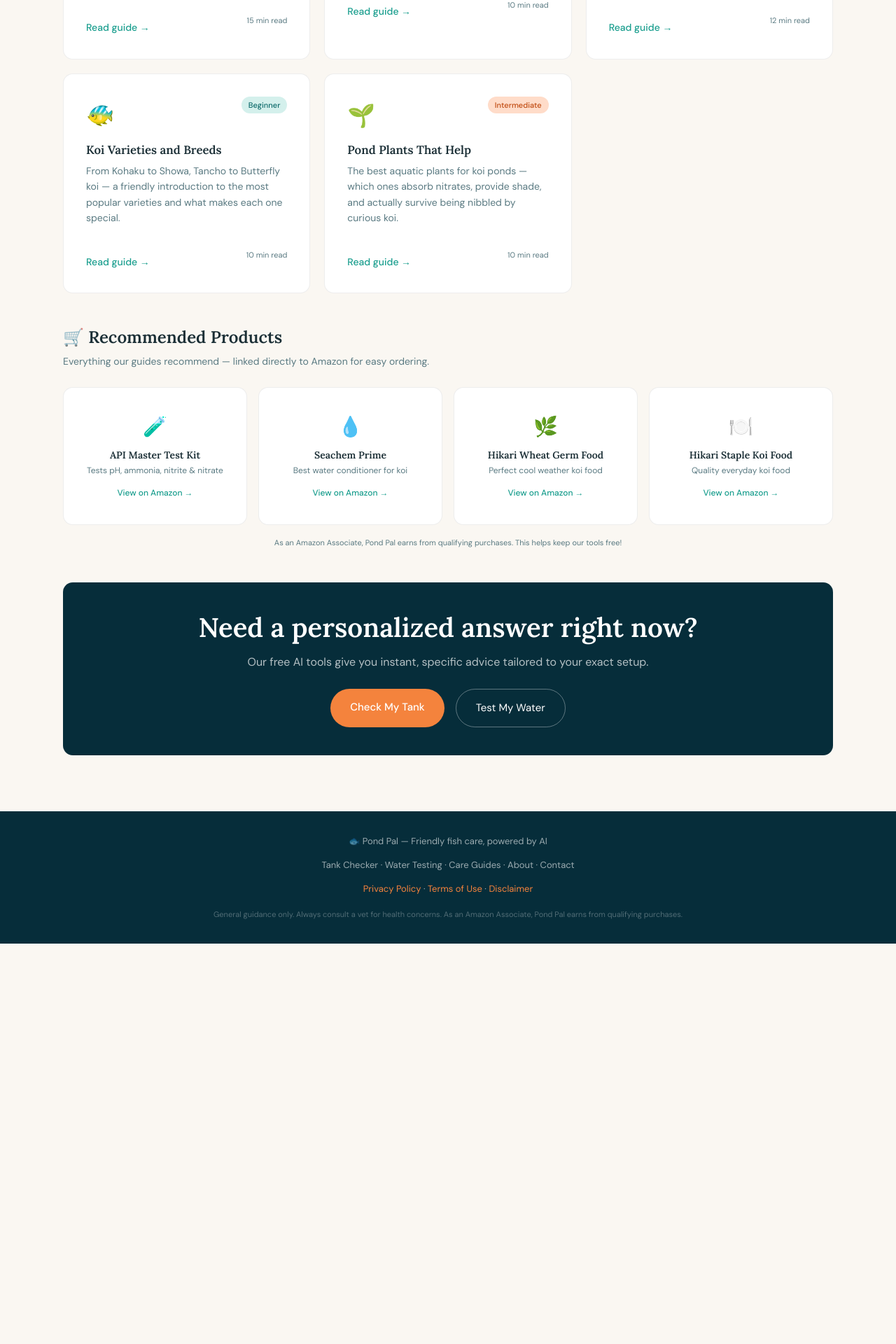
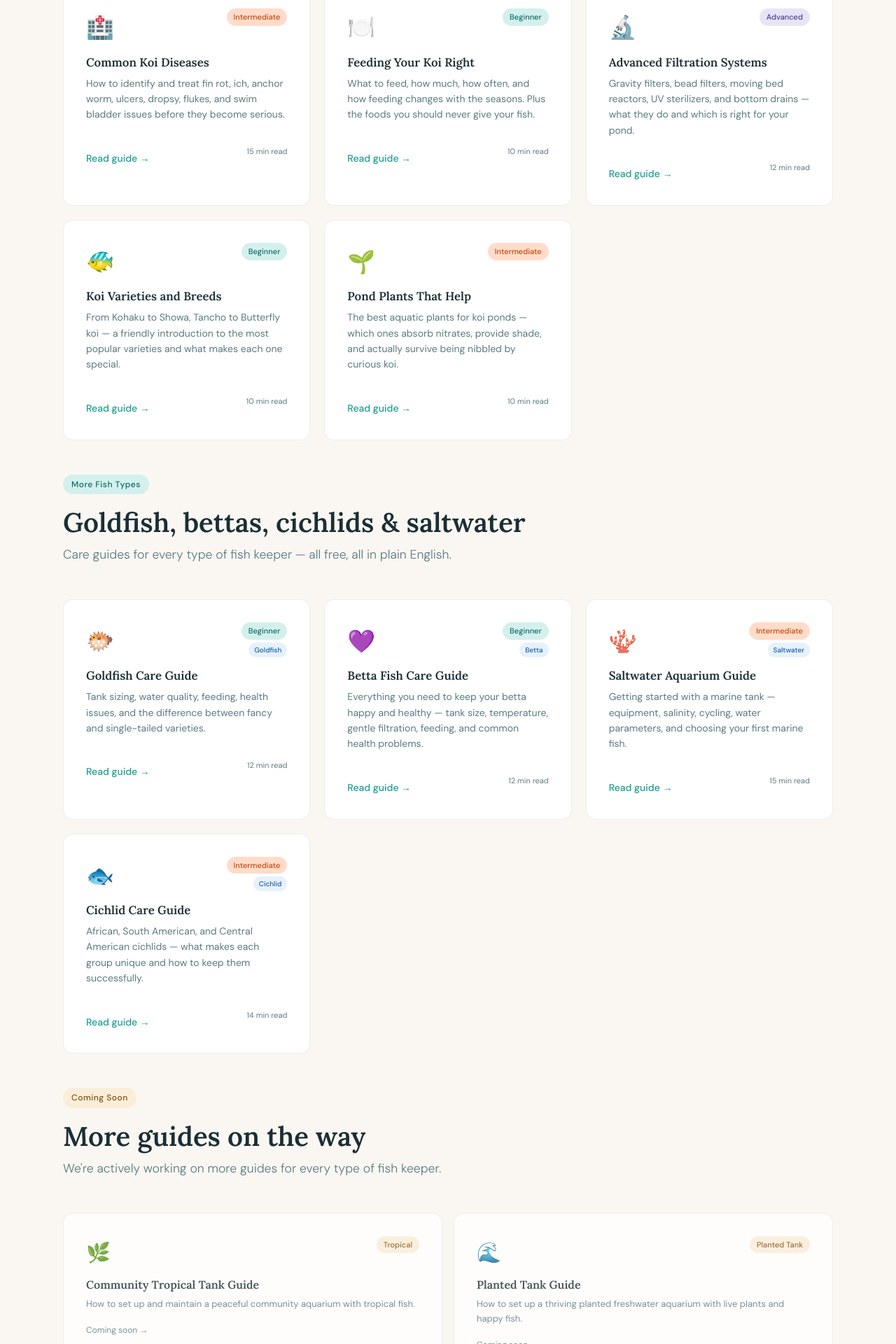
Before and after one commit to pondpal/pondpal, a Next.js app in the folder pondpal/: page /care-guides in a window 1280 px wide. Shown: the part 880-2800 px from the top of the page at 70% size. Before the commit the page ends 2228 px from the top, so only its background shows below. Built offline with nearby package versions, Linux system fonts and the light colour scheme.

Commit message:
Add files via upload

```diff
--- a/pondpal/pages/care-guides.js
+++ b/pondpal/pages/care-guides.js
@@ -1,21 +1,33 @@
 import Head from 'next/head'
 import Link from 'next/link'
 
-const guides = [
-  { emoji: '🐣', title: 'Getting Started with Koi', desc: 'Everything a first-time koi keeper needs to know — pond size, filtration, the nitrogen cycle, choosing fish, and what to expect in year one.', level: 'Beginner', levelColor: '#d4f0ec', levelText: '#0e6b6b', slug: '/guides/getting-started', time: '10 min read' },
-  { emoji: '💧', title: 'Understanding Water Chemistry', desc: 'A plain-English guide to pH, ammonia, nitrite, nitrate, KH and GH — what they mean, why they matter, and what to do when readings are off.', level: 'Beginner', levelColor: '#d4f0ec', levelText: '#0e6b6b', slug: '/guides/water-chemistry', time: '12 min read' },
-  { emoji: '🌡️', title: 'Seasonal Pond Care', desc: 'How to care for your koi through spring, summer, autumn, and winter — including when to stop feeding and how to winterize safely.', level: 'Intermediate', levelColor: '#ffdcc9', levelText: '#c04a10', slug: '/guides/seasonal-care', time: '12 min read' },
-  { emoji: '🏥', title: 'Common Koi Diseases', desc: 'How to identify and treat fin rot, ich, anchor worm, ulcers, dropsy, flukes, and swim bladder issues before they become serious problems.', level: 'Intermediate', levelColor: '#ffdcc9', levelText: '#c04a10', slug: '/guides/koi-diseases', time: '15 min read' },
-  { emoji: '🍽️', title: 'Feeding Your Koi Right', desc: 'What to feed, how much, how often, and how feeding changes with the seasons. Plus the foods you should never give your fish.', level: 'Beginner', levelColor: '#d4f0ec', levelText: '#0e6b6b', slug: '/guides/feeding', time: '10 min read' },
-  { emoji: '🔬', title: 'Advanced Filtration Systems', desc: 'Gravity filters, bead filters, moving bed reactors, UV sterilizers, and bottom drains — what they do and which is right for your pond.', level: 'Advanced', levelColor: '#e8e4f8', levelText: '#4a3d8f', slug: '/guides/filtration', time: '12 min read' },
-  { emoji: '🐠', title: 'Koi Varieties and Breeds', desc: 'From Kohaku to Showa, Tancho to Butterfly koi — a friendly introduction to the most popular varieties and what makes each one special.', level: 'Beginner', levelColor: '#d4f0ec', levelText: '#0e6b6b', slug: '/guides/koi-varieties', time: '10 min read' },
-  { emoji: '🌱', title: 'Pond Plants That Help', desc: 'The best aquatic plants for koi ponds — which ones absorb nitrates, provide shade, and actually survive being nibbled by curious koi.', level: 'Intermediate', levelColor: '#ffdcc9', levelText: '#c04a10', slug: '/guides/pond-plants', time: '10 min read' },
+const koiGuides = [
+  { emoji: '🐣', title: 'Getting Started with Koi', desc: 'Everything a first-time koi keeper needs to know — pond size, filtration, the nitrogen cycle, choosing fish, and what to expect in year one.', level: 'Beginner', levelColor: '#d4f0ec', levelText: '#0e6b6b', slug: '/guides/getting-started', time: '10 min' },
+  { emoji: '💧', title: 'Understanding Water Chemistry', desc: 'A plain-English guide to pH, ammonia, nitrite, nitrate, KH and GH — what they mean, why they matter, and what to do when readings are off.', level: 'Beginner', levelColor: '#d4f0ec', levelText: '#0e6b6b', slug: '/guides/water-chemistry', time: '12 min' },
+  { emoji: '🌡️', title: 'Seasonal Pond Care', desc: 'How to care for your koi through spring, summer, autumn, and winter — including when to stop feeding and how to winterize safely.', level: 'Intermediate', levelColor: '#ffdcc9', levelText: '#c04a10', slug: '/guides/seasonal-care', time: '12 min' },
+  { emoji: '🏥', title: 'Common Koi Diseases', desc: 'How to identify and treat fin rot, ich, anchor worm, ulcers, dropsy, flukes, and swim bladder issues before they become serious.', level: 'Intermediate', levelColor: '#ffdcc9', levelText: '#c04a10', slug: '/guides/koi-diseases', time: '15 min' },
+  { emoji: '🍽️', title: 'Feeding Your Koi Right', desc: 'What to feed, how much, how often, and how feeding changes with the seasons. Plus the foods you should never give your fish.', level: 'Beginner', levelColor: '#d4f0ec', levelText: '#0e6b6b', slug: '/guides/feeding', time: '10 min' },
+  { emoji: '🔬', title: 'Advanced Filtration Systems', desc: 'Gravity filters, bead filters, moving bed reactors, UV sterilizers, and bottom drains — what they do and which is right for your pond.', level: 'Advanced', levelColor: '#e8e4f8', levelText: '#4a3d8f', slug: '/guides/filtration', time: '12 min' },
+  { emoji: '🐠', title: 'Koi Varieties and Breeds', desc: 'From Kohaku to Showa, Tancho to Butterfly koi — a friendly introduction to the most popular varieties and what makes each one special.', level: 'Beginner', levelColor: '#d4f0ec', levelText: '#0e6b6b', slug: '/guides/koi-varieties', time: '10 min' },
+  { emoji: '🌱', title: 'Pond Plants That Help', desc: 'The best aquatic plants for koi ponds — which ones absorb nitrates, provide shade, and actually survive being nibbled by curious koi.', level: 'Intermediate', levelColor: '#ffdcc9', levelText: '#c04a10', slug: '/guides/pond-plants', time: '10 min' },
+]
+
+const otherGuides = [
+  { emoji: '🐡', title: 'Goldfish Care Guide', desc: 'Tank sizing, water quality, feeding, health issues, and the difference between fancy and single-tailed varieties.', level: 'Beginner', levelColor: '#d4f0ec', levelText: '#0e6b6b', slug: '/guides/goldfish', time: '12 min', category: 'Goldfish' },
+  { emoji: '💜', title: 'Betta Fish Care Guide', desc: 'Everything you need to keep your betta happy and healthy — tank size, temperature, gentle filtration, feeding, and common health problems.', level: 'Beginner', levelColor: '#d4f0ec', levelText: '#0e6b6b', slug: '/guides/betta', time: '12 min', category: 'Betta' },
+  { emoji: '🪸', title: 'Saltwater Aquarium Guide', desc: 'Getting started with a marine tank — equipment, salinity, cycling, water parameters, and choosing your first marine fish.', level: 'Intermediate', levelColor: '#ffdcc9', levelText: '#c04a10', slug: '/guides/saltwater', time: '15 min', category: 'Saltwater' },
+  { emoji: '🐟', title: 'Cichlid Care Guide', desc: 'African, South American, and Central American cichlids — what makes each group unique and how to keep them successfully.', level: 'Intermediate', levelColor: '#ffdcc9', levelText: '#c04a10', slug: '/guides/cichlids', time: '14 min', category: 'Cichlid' },
+]
+
+const comingGuides = [
+  { emoji: '🌿', title: 'Community Tropical Tank Guide', desc: 'How to set up and maintain a peaceful community aquarium with tropical fish.', category: 'Tropical' },
+  { emoji: '🌊', title: 'Planted Tank Guide', desc: 'How to set up a thriving planted freshwater aquarium with live plants and happy fish.', category: 'Planted Tank' },
 ]
 
 const products = [
   { name: 'API Master Test Kit', desc: 'Tests pH, ammonia, nitrite & nitrate', url: 'https://www.amazon.com/dp/B000255NCI?tag=pondpal20-20', emoji: '🧪' },
-  { name: 'Seachem Prime', desc: 'Best water conditioner for koi', url: 'https://www.amazon.com/dp/B00025694O?tag=pondpal20-20', emoji: '💧' },
-  { name: 'Hikari Wheat Germ Food', desc: 'Perfect cool weather koi food', url: 'https://www.amazon.com/dp/B0002DHYDI?tag=pondpal20-20', emoji: '🌿' },
+  { name: 'Seachem Prime', desc: 'Best water conditioner for all tanks', url: 'https://www.amazon.com/dp/B00025694O?tag=pondpal20-20', emoji: '💧' },
+  { name: 'Hikari Wheat Germ Koi Food', desc: 'Perfect cool weather koi food', url: 'https://www.amazon.com/dp/B0002DHYDI?tag=pondpal20-20', emoji: '🌿' },
   { name: 'Hikari Staple Koi Food', desc: 'Quality everyday koi food', url: 'https://www.amazon.com/dp/B0002562MK?tag=pondpal20-20', emoji: '🍽️' },
 ]
 
@@ -23,9 +35,9 @@ export default function CareGuides() {
   return (
     <>
       <Head>
-        <title>Koi and Pond Care Guides — Pond Pal</title>
-        <meta name="description" content="Free koi and pond care guides for all experience levels — from beginner basics to advanced filtration. Written in plain English by Pond Pal." />
-        <link rel="icon" href="/favicon.ico" />
+        <title>Fish & Aquarium Care Guides — Pond Pal</title>
+        <meta name="description" content="Free fish and aquarium care guides for all experience levels — koi, goldfish, betta, cichlids, saltwater, and more. Plain English advice for every fish keeper." />
+        <link rel="icon" href="/favicon.svg" type="image/svg+xml" />
       </Head>
 
       <nav className="nav">
@@ -34,6 +46,7 @@ export default function CareGuides() {
           <li><Link href="/tank-checker">Tank Checker</Link></li>
           <li><Link href="/water-chemistry">Water Testing</Link></li>
           <li><Link href="/care-guides">Care Guides</Link></li>
+          <li><Link href="/blog">Blog</Link></li>
           <li><Link href="/about">About</Link></li>
           <li><Link href="/contact">Contact</Link></li>
         </ul>
@@ -41,33 +54,81 @@ export default function CareGuides() {
 
       <div className="tool-hero">
         <h1>📖 Care Guides</h1>
-        <p>Helpful guides for every stage of your fish keeping journey — beginner to expert</p>
+        <p>Friendly guides for koi, goldfish, bettas, cichlids, saltwater fish, and more</p>
       </div>
 
       <section className="section" style={{ background: 'var(--cream)' }}>
         <div className="section-inner">
-          <div style={{ display: 'grid', gridTemplateColumns: 'repeat(auto-fit, minmax(300px, 1fr))', gap: '1.25rem' }}>
-            {guides.map((g, i) => (
+
+          <span className="section-tag">Koi & Pond Guides</span>
+          <h2 style={{ marginBottom: '0.5rem' }}>Koi keeping — start to finish</h2>
+          <p className="section-lead">Our most comprehensive guides covering every aspect of koi and pond care.</p>
+          <div style={{ display: 'grid', gridTemplateColumns: 'repeat(auto-fit, minmax(300px, 1fr))', gap: '1.25rem', marginBottom: '3rem' }}>
+            {koiGuides.map((g, i) => (
               <Link key={i} href={g.slug} style={{ textDecoration: 'none' }}>
                 <div className="tool-card" style={{ height: '100%' }}>
                   <div style={{ display: 'flex', alignItems: 'flex-start', justifyContent: 'space-between', marginBottom: '0.75rem' }}>
                     <span style={{ fontSize: '32px' }}>{g.emoji}</span>
-                    <span style={{ fontSize: '11px', fontWeight: 500, padding: '3px 10px', borderRadius: '20px', background: g.levelColor, color: g.levelText }}>
-                      {g.level}
-                    </span>
+                    <span style={{ fontSize: '11px', fontWeight: 500, padding: '3px 10px', borderRadius: '20px', background: g.levelColor, color: g.levelText }}>{g.level}</span>
                   </div>
                   <h3 style={{ marginBottom: '0.5rem', fontSize: '1.05rem' }}>{g.title}</h3>
                   <p style={{ fontSize: '14px', color: '#5a7a82', lineHeight: '1.6' }}>{g.desc}</p>
                   <div style={{ display: 'flex', alignItems: 'center', justifyContent: 'space-between', marginTop: '1.25rem' }}>
                     <span className="tool-link">Read guide →</span>
-                    <span style={{ fontSize: '11px', color: '#5a7a82' }}>{g.time}</span>
+                    <span style={{ fontSize: '11px', color: '#5a7a82' }}>{g.time} read</span>
                   </div>
                 </div>
               </Link>
             ))}
           </div>
 
-          <div style={{ marginTop: '3rem' }}>
+          <span className="section-tag teal">More Fish Types</span>
+          <h2 style={{ marginBottom: '0.5rem' }}>Goldfish, bettas, cichlids & saltwater</h2>
+          <p className="section-lead">Care guides for every type of fish keeper — all free, all in plain English.</p>
+          <div style={{ display: 'grid', gridTemplateColumns: 'repeat(auto-fit, minmax(300px, 1fr))', gap: '1.25rem', marginBottom: '3rem' }}>
+            {otherGuides.map((g, i) => (
+              <Link key={i} href={g.slug} style={{ textDecoration: 'none' }}>
+                <div className="tool-card" style={{ height: '100%' }}>
+                  <div style={{ display: 'flex', alignItems: 'flex-start', justifyContent: 'space-between', marginBottom: '0.75rem' }}>
+                    <span style={{ fontSize: '32px' }}>{g.emoji}</span>
+                    <div style={{ display: 'flex', gap: '4px', flexDirection: 'column', alignItems: 'flex-end' }}>
+                      <span style={{ fontSize: '11px', fontWeight: 500, padding: '3px 10px', borderRadius: '20px', background: g.levelColor, color: g.levelText }}>{g.level}</span>
+                      <span style={{ fontSize: '10px', padding: '2px 8px', borderRadius: '10px', background: '#E6F1FB', color: '#185FA5', fontWeight: 500 }}>{g.category}</span>
+                    </div>
+                  </div>
+                  <h3 style={{ marginBottom: '0.5rem', fontSize: '1.05rem' }}>{g.title}</h3>
+                  <p style={{ fontSize: '14px', color: '#5a7a82', lineHeight: '1.6' }}>{g.desc}</p>
+                  <div style={{ display: 'flex', alignItems: 'center', justifyContent: 'space-between', marginTop: '1.25rem' }}>
+                    <span className="tool-link">Read guide →</span>
+                    <span style={{ fontSize: '11px', color: '#5a7a82' }}>{g.time} read</span>
+                  </div>
+                </div>
+              </Link>
+            ))}
+          </div>
+
+          {comingGuides.length > 0 && (
+            <>
+              <span className="section-tag" style={{ background: '#faeeda', color: '#854F0B' }}>Coming Soon</span>
+              <h2 style={{ marginBottom: '0.5rem' }}>More guides on the way</h2>
+              <p className="section-lead">We're actively working on more guides for every type of fish keeper.</p>
+              <div style={{ display: 'grid', gridTemplateColumns: 'repeat(auto-fit, minmax(280px, 1fr))', gap: '1rem', marginBottom: '3rem' }}>
+                {comingGuides.map((g, i) => (
+                  <div key={i} className="tool-card" style={{ opacity: 0.8 }}>
+                    <div style={{ display: 'flex', alignItems: 'flex-start', justifyContent: 'space-between', marginBottom: '0.75rem' }}>
+                      <span style={{ fontSize: '28px' }}>{g.emoji}</span>
+                      <span style={{ fontSize: '11px', fontWeight: 500, padding: '3px 10px', borderRadius: '20px', background: '#faeeda', color: '#854F0B' }}>{g.category}</span>
+                    </div>
+                    <h3 style={{ marginBottom: '0.5rem', fontSize: '1rem' }}>{g.title}</h3>
+                    <p style={{ fontSize: '13px', color: '#5a7a82', lineHeight: '1.6' }}>{g.desc}</p>
+                    <span style={{ fontSize: '12px', color: '#5a7a82', marginTop: '1rem', display: 'inline-block' }}>Coming soon →</span>
+                  </div>
+                ))}
+              </div>
+            </>
+          )}
+
+          <div style={{ marginBottom: '3rem' }}>
             <h2 style={{ fontSize: '1.5rem', marginBottom: '0.5rem' }}>🛒 Recommended Products</h2>
             <p style={{ fontSize: '14px', color: '#5a7a82', marginBottom: '1.5rem' }}>Everything our guides recommend — linked directly to Amazon for easy ordering.</p>
             <div style={{ display: 'grid', gridTemplateColumns: 'repeat(auto-fit, minmax(220px, 1fr))', gap: '1rem' }}>
@@ -87,25 +148,25 @@ export default function CareGuides() {
             </p>
           </div>
 
-          <div style={{ marginTop: '3rem', background: 'var(--deep)', borderRadius: '14px', padding: '2.5rem', textAlign: 'center' }}>
+          <div style={{ background: 'var(--deep)', borderRadius: '14px', padding: '2.5rem', textAlign: 'center' }}>
             <h2 style={{ color: '#fff', marginBottom: '0.75rem' }}>Need a personalized answer right now?</h2>
-            <p style={{ color: 'rgba(255,255,255,0.7)', marginBottom: '1.5rem' }}>
-              Our free AI tools give you instant, specific advice tailored to your exact setup.
-            </p>
+            <p style={{ color: 'rgba(255,255,255,0.7)', marginBottom: '1.5rem' }}>Our free AI tools give instant, specific advice tailored to your exact setup — for any fish type.</p>
             <div style={{ display: 'flex', gap: '1rem', justifyContent: 'center', flexWrap: 'wrap' }}>
               <Link href="/tank-checker" className="btn-primary">Check My Tank</Link>
               <Link href="/water-chemistry" className="btn-outline">Test My Water</Link>
+              <Link href="/tools/ask-pond-pal" className="btn-outline">Ask Pond Pal</Link>
             </div>
           </div>
         </div>
       </section>
 
       <footer className="footer">
-        <p>🐟 Pond Pal — Friendly fish care, powered by AI</p>
+        <p>🐟 Pond Pal — Friendly fish & aquarium care, powered by AI</p>
         <p style={{ marginTop: '0.75rem' }}>
           <Link href="/tank-checker" style={{ color: 'rgba(255,255,255,0.6)' }}>Tank Checker</Link>{' · '}
           <Link href="/water-chemistry" style={{ color: 'rgba(255,255,255,0.6)' }}>Water Testing</Link>{' · '}
           <Link href="/care-guides" style={{ color: 'rgba(255,255,255,0.6)' }}>Care Guides</Link>{' · '}
+          <Link href="/blog" style={{ color: 'rgba(255,255,255,0.6)' }}>Blog</Link>{' · '}
           <Link href="/about" style={{ color: 'rgba(255,255,255,0.6)' }}>About</Link>{' · '}
           <Link href="/contact" style={{ color: 'rgba(255,255,255,0.6)' }}>Contact</Link>
         </p>
```
